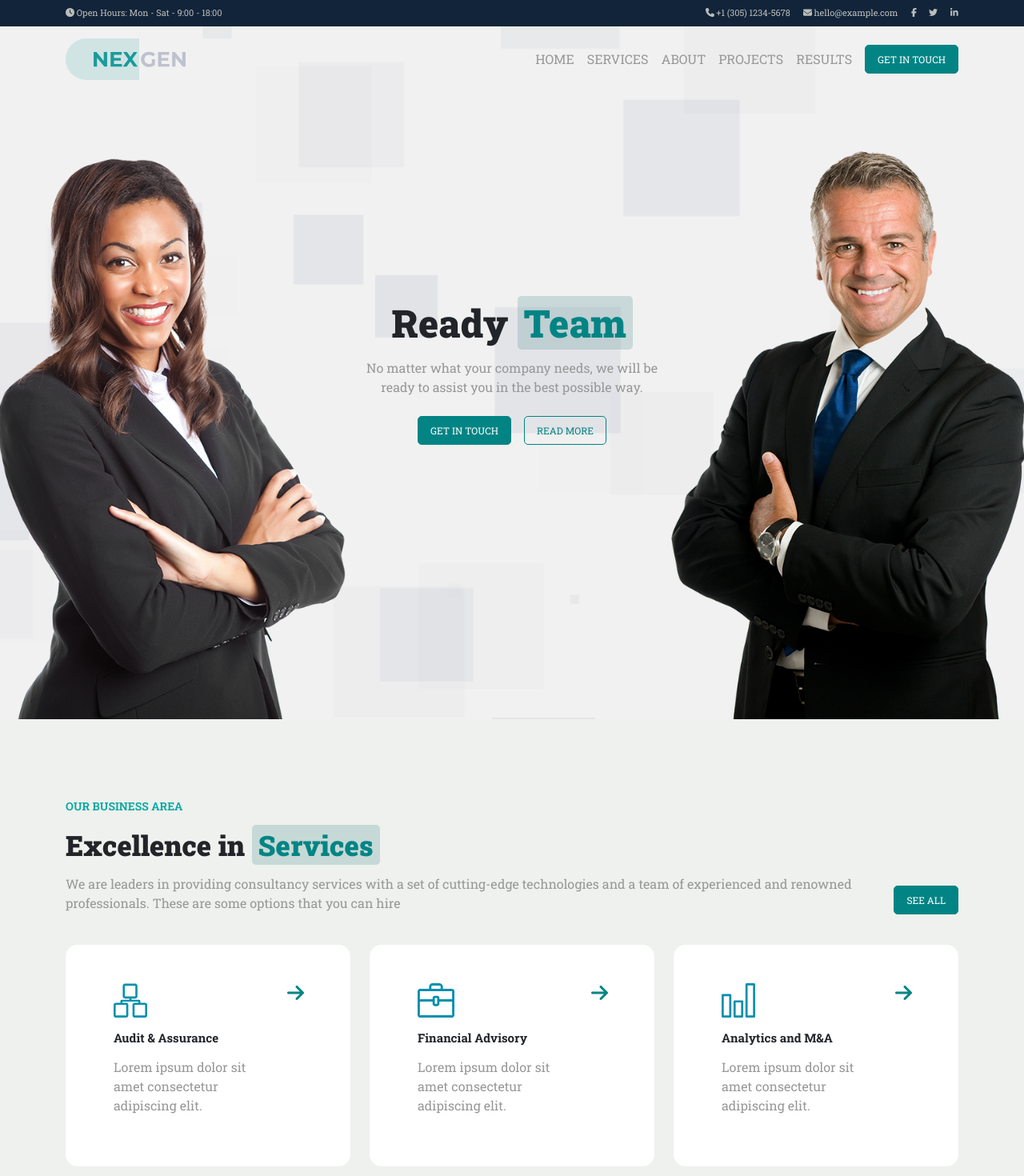
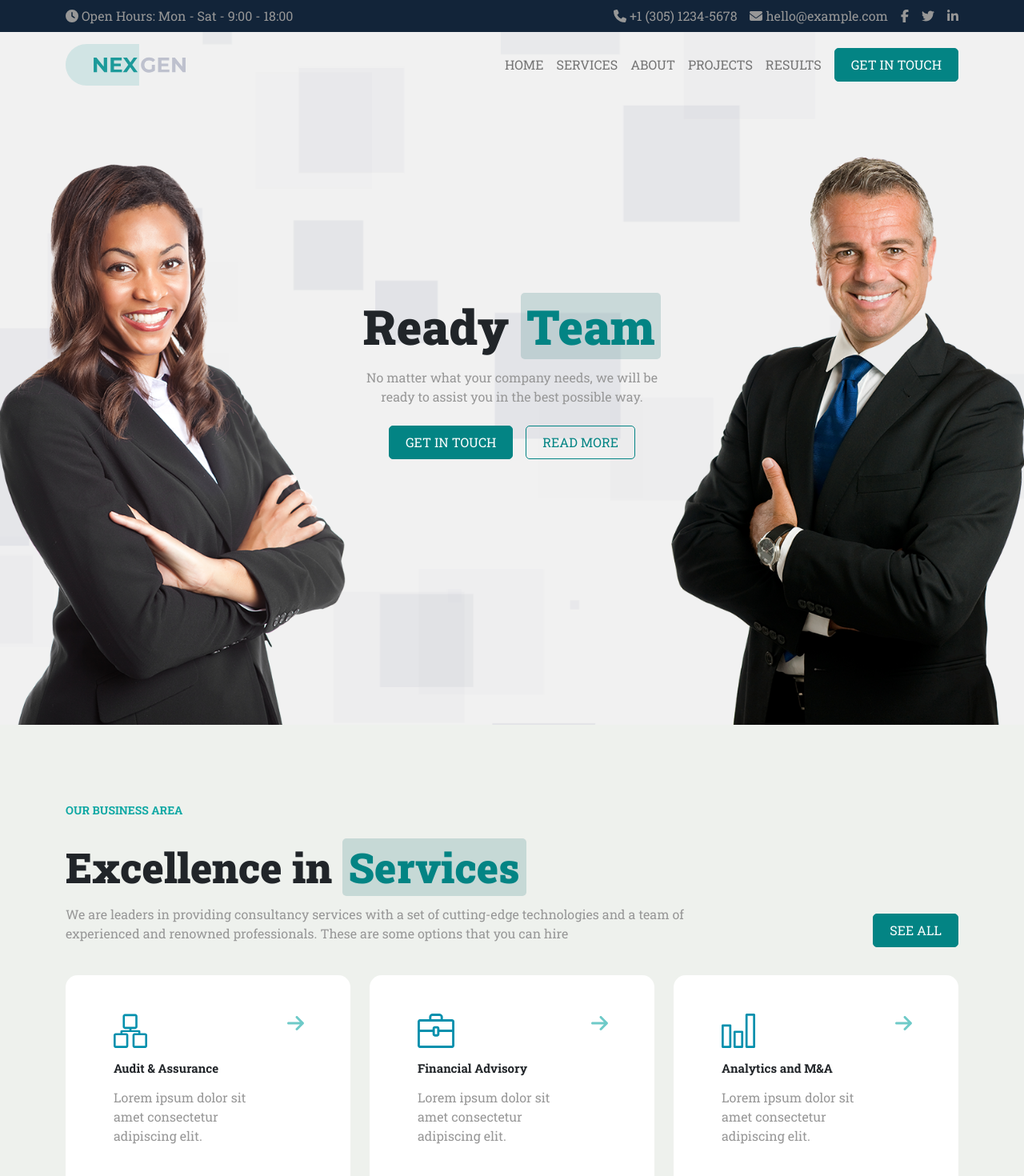
Before and after one commit to Difelice-e/proj-html-vuejs, a Vue app: page / in a window 1280 px wide. Shown: the top 1470 px of the page at 80% size. Built offline with nearby package versions, Linux system fonts and the light colour scheme.

Commit message:
continuo ritocchi grafici + pulizia codice

```diff
--- a/src/assets/scss/_common.scss
+++ b/src/assets/scss/_common.scss
@@ -5,6 +5,10 @@
 img {
     max-width: 100%;
     display: block;
+}
+
+.logo {
+    width: 150px;
 }
 
 ul {
@@ -19,9 +23,9 @@ ul {
   // bottoni
 .button {
     text-transform: uppercase;
-    padding: 8px 15px;
+    padding: 8px 20px;
     white-space: nowrap;
-    font-size: 12px;
+    font-size: 16px;
     border-radius: 5px;
 }
 
@@ -47,10 +51,12 @@ ul {
     text-transform: uppercase;
     font-weight: 700;
     color: #0FA8A4;
+    display: block;
+    margin-bottom: 30px;
 }
 
 .section-title {
-    font-size: 35px;
+    font-size: 52px;
     font-weight: 900;
 
     &.dark {
@@ -74,32 +80,18 @@ ul {
     color: #979797;
 }
 
+.list {
+    font-size: 16px;
+    color: #747474;
+    text-transform: uppercase;
+}
+
 .subtitle {
     font-size: 20px;
     color: white;
     font-weight: 700;
 }
 
-
-// common da aggiungere
-
-// SEZIONE COMPANY:
-// ICONE COLORE: 0FA8A4
-// ALTEZZA ICONE 30PX
-
-// SEZIONE NUMERI:
-// NUMERI COLORE: #979797
-// FONT-SIZE: 35PX
-// SCRITTE COLORE: BIANCO
-// FONT-SIZE: 20PX
-
-// SPONSOR ALTEZZA 30PX
-
-// SEZIONE SEND A MESSAGE:
-// ICONE ALTEZZA 50PX
-// FONT-SIZE 18PX
-// COLORE: BLUE LAGOON
-// BG: TRASPARENZA LAGOON?
-
-// FOOTER:
-// LINK FINALI FONT-SIZE: 14PX
+.green-text {
+    color: #0FA8A4;
+}
--- a/src/components/BusinessArea.vue
+++ b/src/components/BusinessArea.vue
@@ -10,7 +10,7 @@
 
           <!-- sezione descrittiva  -->
           <div class="d-flex justify-content-between align-items-center gap-3">
-            <p class="paragraph">
+            <p class="paragraph w-75">
               We are leaders in providing consultancy services with a set of
               cutting-edge technologies and a team of experienced and renowned
               professionals. These are some options that you can hire
@@ -31,9 +31,8 @@
             </div>
             <div class="col-2">
               <div>
-                  <font-awesome-icon icon="fa-solid fa-arrow-right" />
+                  <font-awesome-icon icon="fa-solid fa-arrow-right" class="green-text"/>
               </div>
-
             </div>
           </div>
         </div>
@@ -103,8 +102,8 @@ export default {
     }
 
     .fa-arrow-right {
-      color: $bluelagoon;
       font-size: 1.5rem;
+      opacity: 0.6;
     }
   }
 }
--- a/src/components/CompanyArea.vue
+++ b/src/components/CompanyArea.vue
@@ -7,7 +7,7 @@
             <!-- sezione descrittiva  -->
             <div class="col-12">
               <span class="pre-title">about the network</span>
-              <h4 class="section-title dark my-3"><span class="colored-span dark">The</span> Company</h4>
+              <h4 class="section-title dark mb-4"><span class="colored-span dark">The</span> Company</h4>
               <p class="paragraph mb-5">
                 For 12 years we have been providing audit and warranty,
                 financial advice, risk advice, taxes and related services to
@@ -15,7 +15,7 @@
               </p>
               <div class="row">
                 <!-- bullet point  -->
-                <div class="col-6 mb-3" v-for="(point, i) in companyPoints" :key="i">
+                <div class="col-6 mb-5" v-for="(point, i) in companyPoints" :key="i">
                   <h5 class="subtitle"><span class="icon"><font-awesome-icon :icon="point.icon" /> </span> {{point.title}}</h5>
                   <p class="paragraph">
                     {{point.info}}
--- a/src/components/MainFooter.vue
+++ b/src/components/MainFooter.vue
@@ -1,6 +1,6 @@
 <template>
   <footer class="py-5">
-    <div class="container">
+    <div class="container pt-5">
       <div class="row">
         <div class="col-3 grey-text">
           <!-- logo e contatti  -->
@@ -35,10 +35,10 @@
         </div>
 
         <!-- credits e copyright  -->
-        <div class="col-6 paragraph">
+        <div class="col-6 footer-paragraph">
           Enjoy the low price. We are tracking any intention of piracy
         </div>
-        <div class="col-6 text-end paragraph">
+        <div class="col-6 text-end footer-paragraph">
           2020 NEXGEN is Proudly Powered by
           <span class="green-text">Codings</span>.
         </div>
@@ -165,10 +165,6 @@ footer {
   background-color: $woodsmoke;
   color: white;
 
-  .logo {
-    width: 150px;
-  }
-
   ul {
     padding-left: 0;
 
@@ -191,5 +187,10 @@ footer {
       font-weight: 700;
     }
   }
+
+  .footer-paragraph {
+      font-size: 14px;
+      color: #979797;
+  }
 }
 </style>
--- a/src/components/MainHeader.vue
+++ b/src/components/MainHeader.vue
@@ -3,12 +3,14 @@
       <div class="container">
         <div class="row align-items-center">
           <!-- colonna di sinistra  -->
-          <div class="col"><font-awesome-icon icon="fa-solid fa-clock" /> Open Hours: {{openDay}} - {{closeDay}} - {{openHour}} - {{closeHour}}</div>
+          <div class="col paragraph"><font-awesome-icon icon="fa-solid fa-clock" /> Open Hours: {{openDay}} - {{closeDay}} - {{openHour}} - {{closeHour}}</div>
 
           <!-- colonna di destra  -->
           <div class="col d-flex gap-3 justify-content-end">
             <ul class="contact">
-              <li v-for="(link, i) in headerLinks"  :key="i"><a :href="link.href"><font-awesome-icon :icon="link.icon" /> {{link.text}}</a></li>
+              <li v-for="(link, i) in headerLinks"  :key="i" class="paragraph">
+                <a :href="link.href"><font-awesome-icon :icon="link.icon" /> {{link.text}}</a>
+              </li>
             </ul>
           </div>
         </div>
--- a/src/components/MainJumbo.vue
+++ b/src/components/MainJumbo.vue
@@ -34,7 +34,7 @@ export default {
 .jumbotron {
     background-image: url("../assets/images/bg-parallax.png"), url("../assets/images/bg-2-jumbo.png");
     min-height: 866px;
-    background-size: cover, cover;
+    background-size: cover;
     background-position: center, bottom;
     position: relative;
 
@@ -42,7 +42,7 @@ export default {
         align-items: center;
 
         .jumbo-title {
-            font-size: 48px;
+            font-size: 60px;
             font-weight: 900;
             white-space: nowrap;
         }
--- a/src/components/MainNavbar.vue
+++ b/src/components/MainNavbar.vue
@@ -11,7 +11,7 @@
         <div class="col">
           <ul class="d-flex align-items-center justify-content-end gap-3">
             <!-- link dinamici  -->
-            <li v-for="(link, i) in navLinks" :key="i" class="paragraph text-uppercase">
+            <li v-for="(link, i) in navLinks" :key="i" class="list">
               <a :href="link.href">{{link.name}}</a>
             </li>
             <!-- bottone statico -->
@@ -64,9 +64,5 @@ nav {
   left: 0;
   padding: 15px 0;
   font-size: 12px;
-
-  .logo {
-    width: 150px;
-  }
 }
 </style>
--- a/src/components/ProjectsArea.vue
+++ b/src/components/ProjectsArea.vue
@@ -5,13 +5,13 @@
               <div class="col-12 text-center">
                   <!-- titolo sezione  -->
                   <span class="pre-title">We do more for everyone</span>
-                  <h4 class="section-title my-3">Actions & <span class="colored-span">Projects</span></h4>
+                  <h4 class="section-title mb-5">Actions & <span class="colored-span">Projects</span></h4>
                   <!-- lista categorie   -->
                   <ul class="d-flex justify-content-center gap-3">
                       <li v-for="(category, i) in categories"
                       :key="i"
                       :class="i === 0 ? 'active' : ''"
-                      class="paragraph text-uppercase">
+                      class="list">
                         {{category}}
                       </li>
                   </ul>
--- a/src/components/ResultsArea.vue
+++ b/src/components/ResultsArea.vue
@@ -10,7 +10,7 @@
 
               <!-- numeri dell'azienda  -->
               <div v-for="(result,i) in results" :key="i" class="col-3 text-center">
-                  <h5 class="number"><span class="green-text">{{result.number}}</span><br>{{result.title}}</h5>
+                  <h5 class="number"><span class="counter">{{result.number}}</span><br>{{result.title}}</h5>
               </div>
 
               <!-- sezione sponsor  -->
@@ -69,12 +69,19 @@ export default {
 
     .number {
         color: white;
+        font-size: 20px;
         margin-bottom: 370px;
+        line-height: 40px;
+
+        .counter {
+            font-size: 35px;
+            color: #0FA8A4;
+        }
     }
 
-        .sponsor-img {
-            height: 30px;
-            filter: invert(1);
-        }
+    .sponsor-img {
+        height: 30px;
+        filter: invert(1);
+    }
 }
 </style>
```
Also changed, not shown: src/components/ContactUs.vue (+17 -19 lines). Lines whose indentation alone changed are shown as unchanged.
